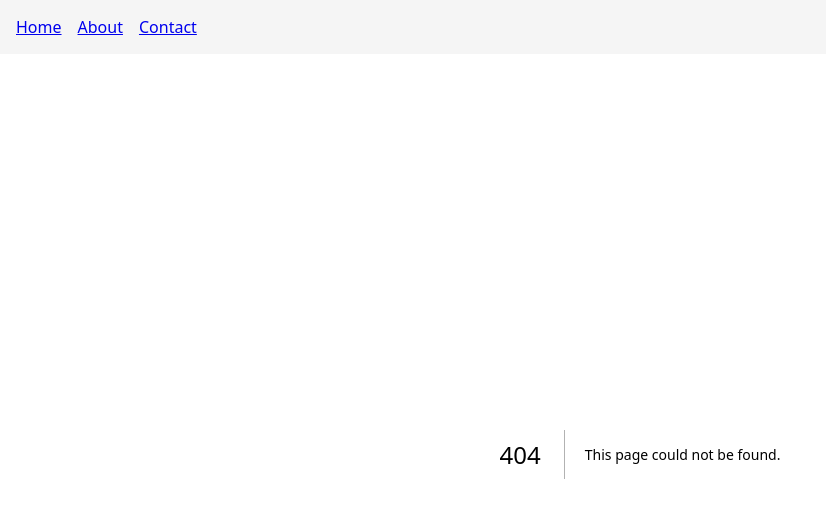
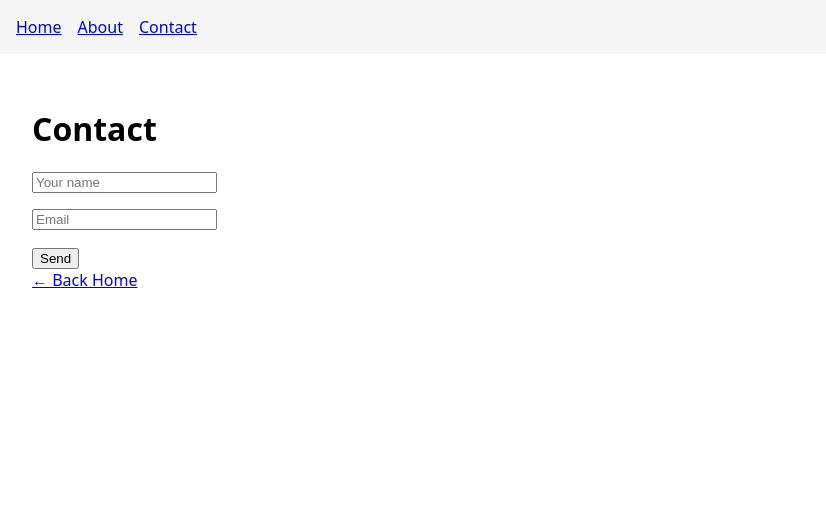
Before and after one commit to DrTech504/carelink-zambia-mvp, a Next.js app in the folder apps/web/: page /contact in a window 1280 px wide. Before the commit this address had no page. Shown: the top 518 px of the page, without its empty margins (0-826 px from the left). Built offline with nearby package versions, Linux system fonts and the light colour scheme.

Commit message:
add about & contact pages

```diff
--- /dev/null
+++ b/apps/web/app/contact/page.tsx
@@ -0,0 +1,15 @@
+import Link from 'next/link';
+
+export default function Contact() {
+  return (
+    <main style={{ padding: '2rem' }}>
+      <h1>Contact</h1>
+      <form onSubmit={(e) => e.preventDefault()}>
+        <input placeholder="Your name" style={{ display: 'block', marginBottom: '1rem' }} />
+        <input placeholder="Email" style={{ display: 'block', marginBottom: '1rem' }} />
+        <button type="submit">Send</button>
+      </form>
+      <Link href="/">← Back Home</Link>
+    </main>
+  );
+}
```
Also changed, not shown: apps/web/app/about/page.tsx (added, +11 -0 lines).
